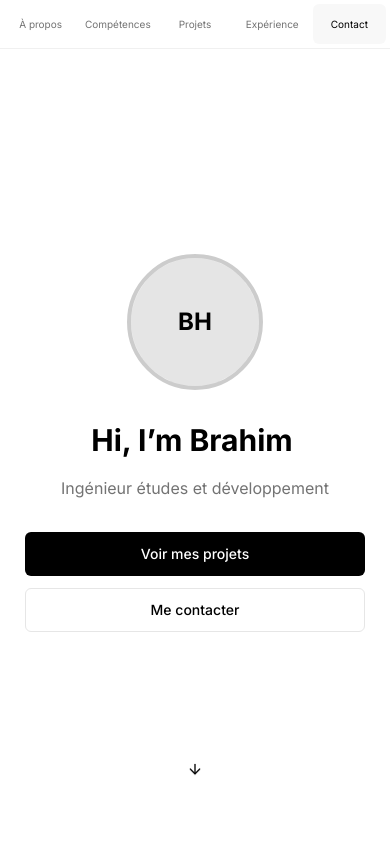
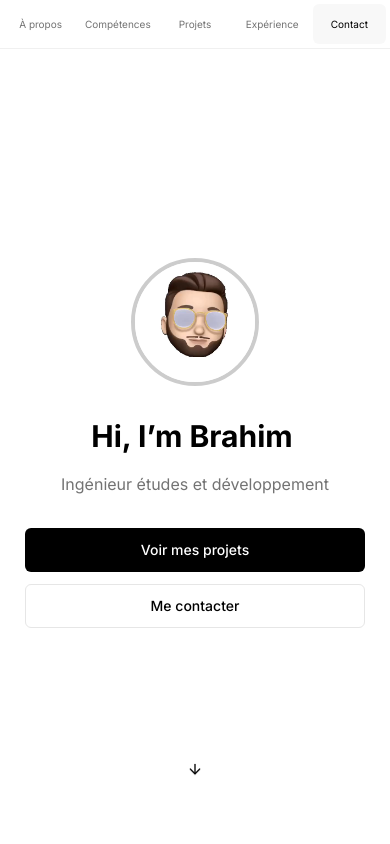
Before and after one commit to Bramsovic/b-portfolio, a React (Vite) app: page / in a window 390 px wide. Both pictures are taken after a click on the button "Haut de page". Shown: the top 844 px of the page. Built offline with nearby package versions, Linux system fonts and the light colour scheme.

Commit message:
hide iPhone video play overlay with hero poster fallback

```diff
--- a/src/components/sections/HeroSection.tsx
+++ b/src/components/sections/HeroSection.tsx
@@ -2,6 +2,7 @@
 import { useEffect, useMemo, useRef, useState } from "react";
 import { Button } from "@/components/ui/button";
 import { ArrowDown } from "lucide-react";
+import heroPoster from "@/img/hero-poster.png";
 import heroVideo from "@/video/emoji-hero-white.mp4";
 
 interface HeroSectionProps {
@@ -14,7 +15,7 @@ const HeroSection = ({ onScrollToSection }: HeroSectionProps) => {
   const nameIndex = useMemo(() => fullText.indexOf(nameText), [fullText, nameText]);
   const [typedText, setTypedText] = useState("");
   const videoRef = useRef<HTMLVideoElement | null>(null);
-  const [isVideoReady, setIsVideoReady] = useState(false);
+  const [hasPlaybackStarted, setHasPlaybackStarted] = useState(false);
   const [hasVideoError, setHasVideoError] = useState(false);
 
   useEffect(() => {
@@ -42,7 +43,6 @@ const HeroSection = ({ onScrollToSection }: HeroSectionProps) => {
     }
 
     let isMounted = true;
-    let revealTimeout: number | undefined;
     let playFrame: number | undefined;
     const retryTimeouts: number[] = [];
 
@@ -59,9 +59,10 @@ const HeroSection = ({ onScrollToSection }: HeroSectionProps) => {
       video.setAttribute("webkit-playsinline", "");
     };
 
-    const revealVideo = () => {
+    const markPlaybackStarted = () => {
       if (isMounted) {
-        setIsVideoReady(true);
+        setHasPlaybackStarted(true);
+        setHasVideoError(false);
       }
     };
 
@@ -76,10 +77,12 @@ const HeroSection = ({ onScrollToSection }: HeroSectionProps) => {
         if (video.paused) {
           await video.play();
         }
+
+        if (!video.paused) {
+          markPlaybackStarted();
+        }
       } catch {
         // Ignore autoplay rejections and retry on visibility changes or user gestures.
-      } finally {
-        revealVideo();
       }
     };
 
@@ -114,14 +117,9 @@ const HeroSection = ({ onScrollToSection }: HeroSectionProps) => {
       }
 
       setHasVideoError(true);
-      setIsVideoReady(true);
     };
 
     syncVideoAttributes();
-
-    if (video.readyState >= HTMLMediaElement.HAVE_METADATA) {
-      revealVideo();
-    }
 
     if (video.readyState === HTMLMediaElement.HAVE_NOTHING) {
       video.load();
@@ -131,11 +129,10 @@ const HeroSection = ({ onScrollToSection }: HeroSectionProps) => {
       queuePlayAttempt();
     }
 
-    video.addEventListener("loadedmetadata", revealVideo);
     video.addEventListener("loadeddata", handleUserGesture);
     video.addEventListener("canplay", handleUserGesture);
     video.addEventListener("canplaythrough", handleUserGesture);
-    video.addEventListener("playing", revealVideo);
+    video.addEventListener("playing", markPlaybackStarted);
     video.addEventListener("error", handleError);
 
     document.addEventListener("visibilitychange", handleVisibilityChange);
@@ -149,22 +146,17 @@ const HeroSection = ({ onScrollToSection }: HeroSectionProps) => {
     queuePlayAttempt(250);
     queuePlayAttempt(1000);
     queuePlayAttempt(2500);
-    revealTimeout = window.setTimeout(revealVideo, 1500);
 
     return () => {
       isMounted = false;
       if (playFrame) {
         window.cancelAnimationFrame(playFrame);
       }
-      if (revealTimeout) {
-        window.clearTimeout(revealTimeout);
-      }
       retryTimeouts.forEach((timeoutId) => window.clearTimeout(timeoutId));
-      video.removeEventListener("loadedmetadata", revealVideo);
       video.removeEventListener("loadeddata", handleUserGesture);
       video.removeEventListener("canplay", handleUserGesture);
       video.removeEventListener("canplaythrough", handleUserGesture);
-      video.removeEventListener("playing", revealVideo);
+      video.removeEventListener("playing", markPlaybackStarted);
       video.removeEventListener("error", handleError);
       document.removeEventListener("visibilitychange", handleVisibilityChange);
       window.removeEventListener("pageshow", handleUserGesture);
@@ -185,31 +177,40 @@ const HeroSection = ({ onScrollToSection }: HeroSectionProps) => {
       className="relative flex min-h-[calc(100svh-3.5rem)] flex-col items-center justify-center px-4 py-14 text-center sm:min-h-screen sm:py-16"
     >
       <div className="max-w-4xl mx-auto flex flex-col items-center">
-        <div className="mb-8 overflow-hidden rounded-full border-4 border-primary/20">
+        <div className="relative mb-8 h-32 w-32 overflow-hidden rounded-full border-4 border-primary/20 sm:h-40 sm:w-40 md:h-48 md:w-48">
           {hasVideoError ? (
-            <div className="grid h-32 w-32 place-items-center bg-primary/10 text-2xl font-bold text-primary sm:h-40 sm:w-40 sm:text-3xl md:h-48 md:w-48">
-              BH
-            </div>
+            <img
+              src={heroPoster}
+              alt="Portrait de Brahim"
+              className="h-full w-full scale-110 object-cover object-[50%_40%]"
+            />
           ) : (
+            <>
+              <img
+                src={heroPoster}
+                alt="Portrait de Brahim"
+                className={`absolute inset-0 h-full w-full scale-110 object-cover object-[50%_40%] transition-opacity duration-300 ${
+                  hasPlaybackStarted ? "opacity-0" : "opacity-100"
+                }`}
+              />
               <video
                 ref={videoRef}
                 src={heroVideo}
-              className={`h-32 w-32 scale-110 transform-gpu object-cover object-[50%_40%] transition-opacity duration-300 sm:h-40 sm:w-40 md:h-48 md:w-48 ${
-                isVideoReady ? "opacity-100" : "opacity-0"
+                poster={heroPoster}
+                className={`pointer-events-none absolute inset-0 h-full w-full scale-110 transform-gpu object-cover object-[50%_40%] transition-opacity duration-300 ${
+                  hasPlaybackStarted ? "opacity-100" : "opacity-0"
                 }`}
                 autoPlay
                 loop
                 muted
                 playsInline
                 preload="auto"
-              onLoadedData={() => setIsVideoReady(true)}
-              onCanPlay={() => setIsVideoReady(true)}
                 onError={() => {
                   setHasVideoError(true);
-                setIsVideoReady(true);
                 }}
                 aria-label="Vidéo d'introduction"
               />
+            </>
           )}
         </div>
         <h1 className="mb-4 text-3xl font-bold leading-tight animate-fade-in sm:text-4xl md:text-6xl">
```
Also changed, not shown: src/img/hero-poster.png (added). Lines whose indentation alone changed are shown as unchanged.
